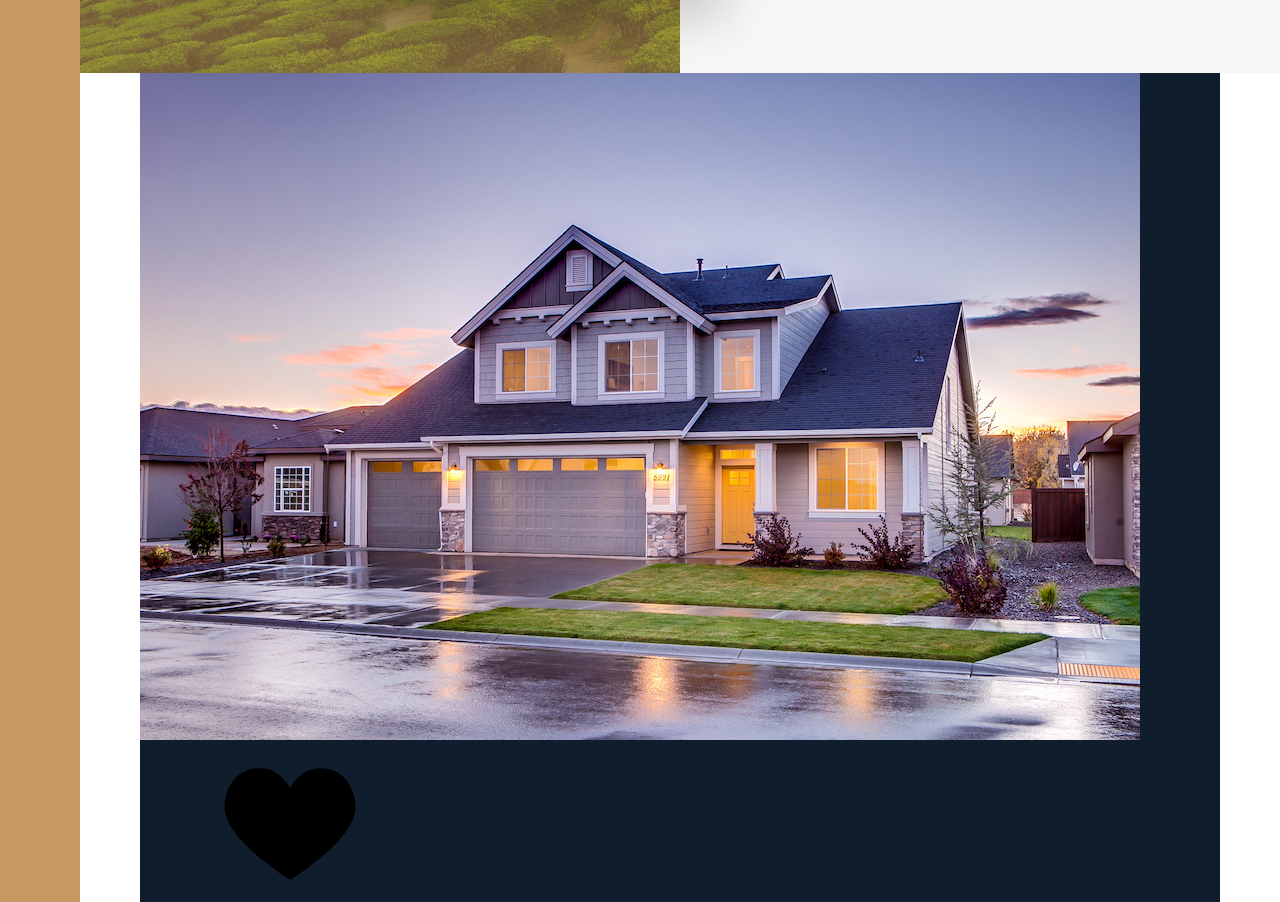
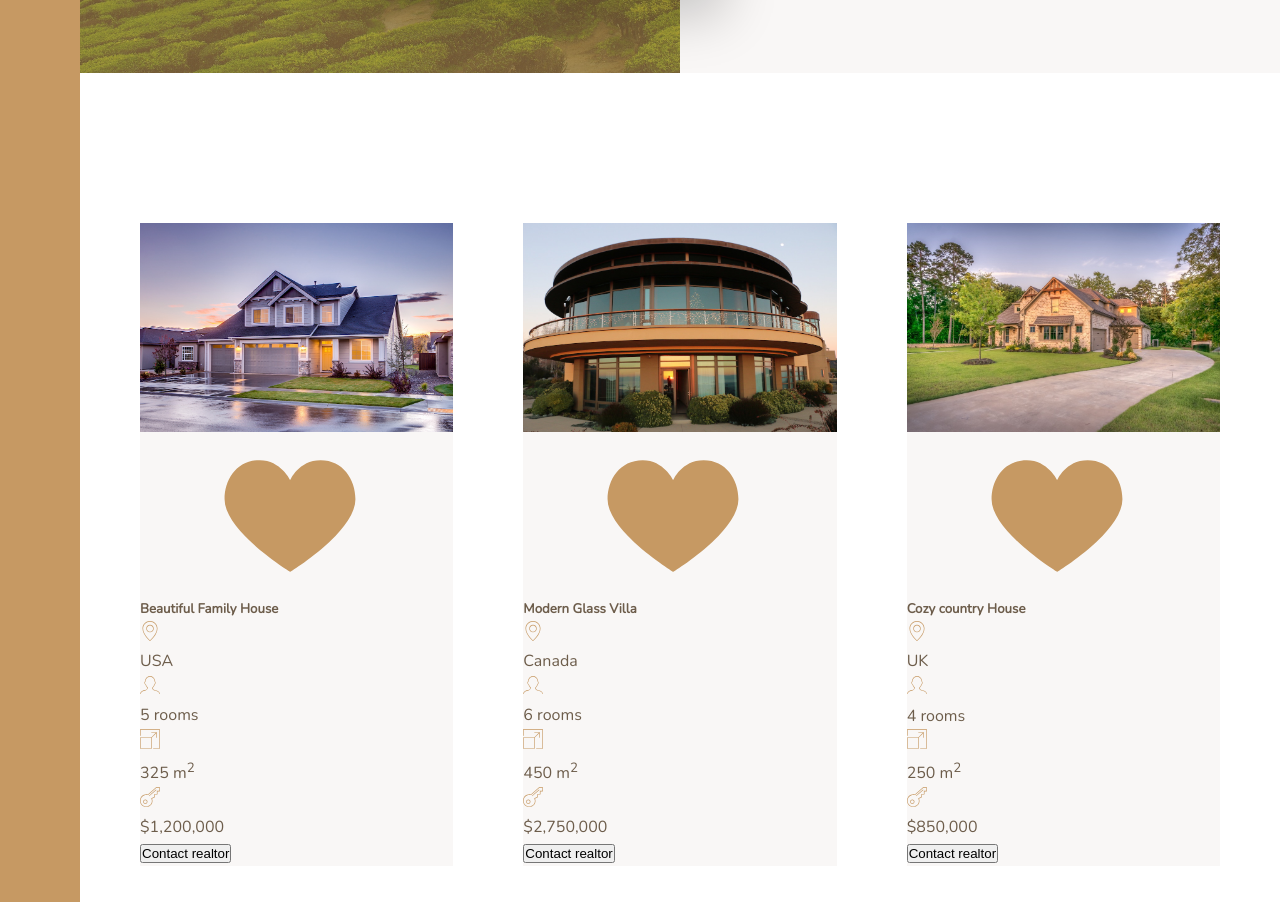
Before and after one commit to Emizzari/Nexter, a website: page index.html in a window 1280 px wide. Shown: the part 1747-2649 px from the top of the page. Drawn offline with nearby package versions, Linux system fonts and the light colour scheme; files that its build step writes are made by us from their sources.

Commit message:
Styling the homes and adding grid layout to main container of the section

```diff
--- a/sass/_homes.scss
+++ b/sass/_homes.scss
@@ -1,4 +1,42 @@
 .homes {
-    background-color: $color-secondary;
     grid-column: center-start / center-end;
+
+    margin: 15rem 0;
+
+    display: grid;
+    grid-gap: 7rem;
+    grid-template-columns: repeat(auto-fit, minmax(25rem, 1fr));
 }
+
+.home {
+    background-color: $color-grey-light-1;
+
+    &__img {
+        width: 100%;
+    }
+
+    &__like {
+        fill: $color-primary;
+    }
+
+    &__name {
+
+    }
+
+    &__location,
+    &__rooms,
+    &__area,
+    &__price {
+
+
+        svg {
+            fill: $color-primary;
+            height: 2rem;
+            width: 2rem;
+        }
+
+        p {
+
+        }
+    }
+}
```
